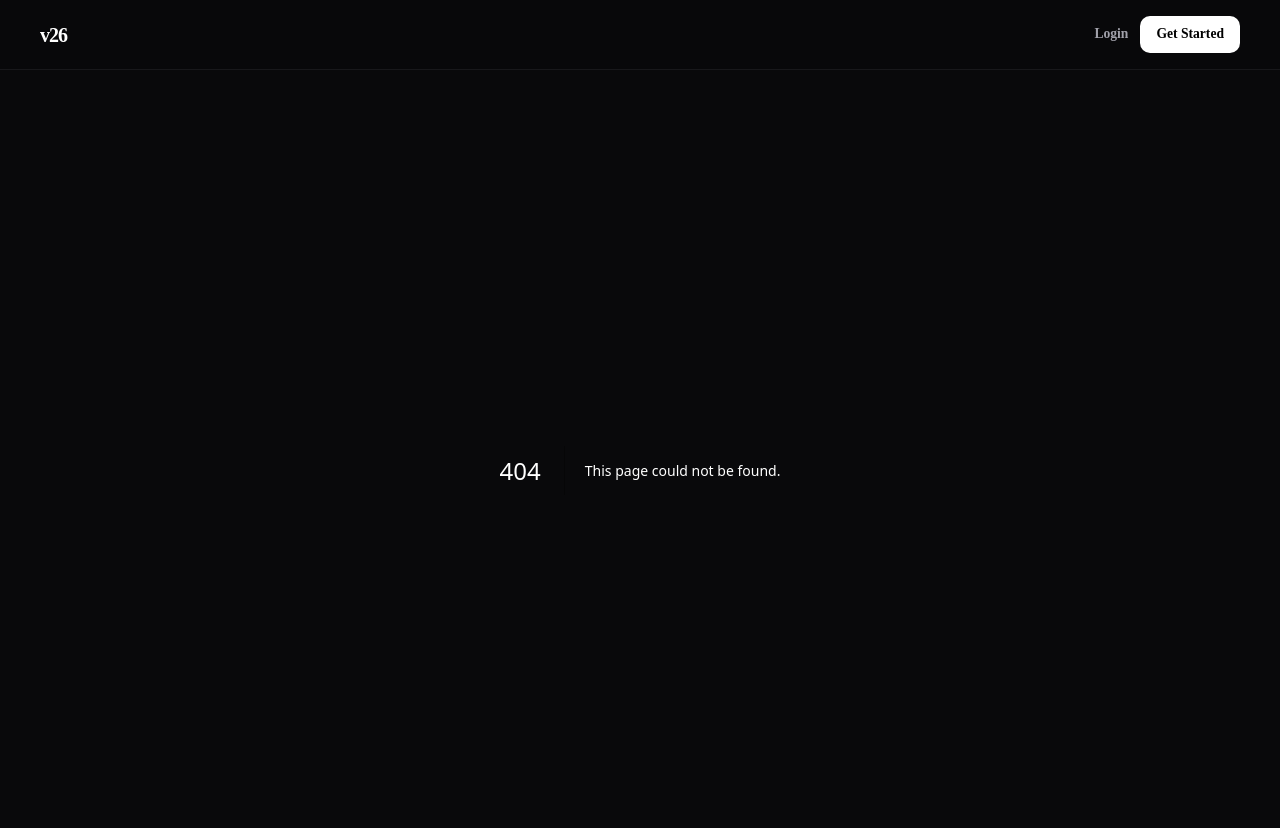
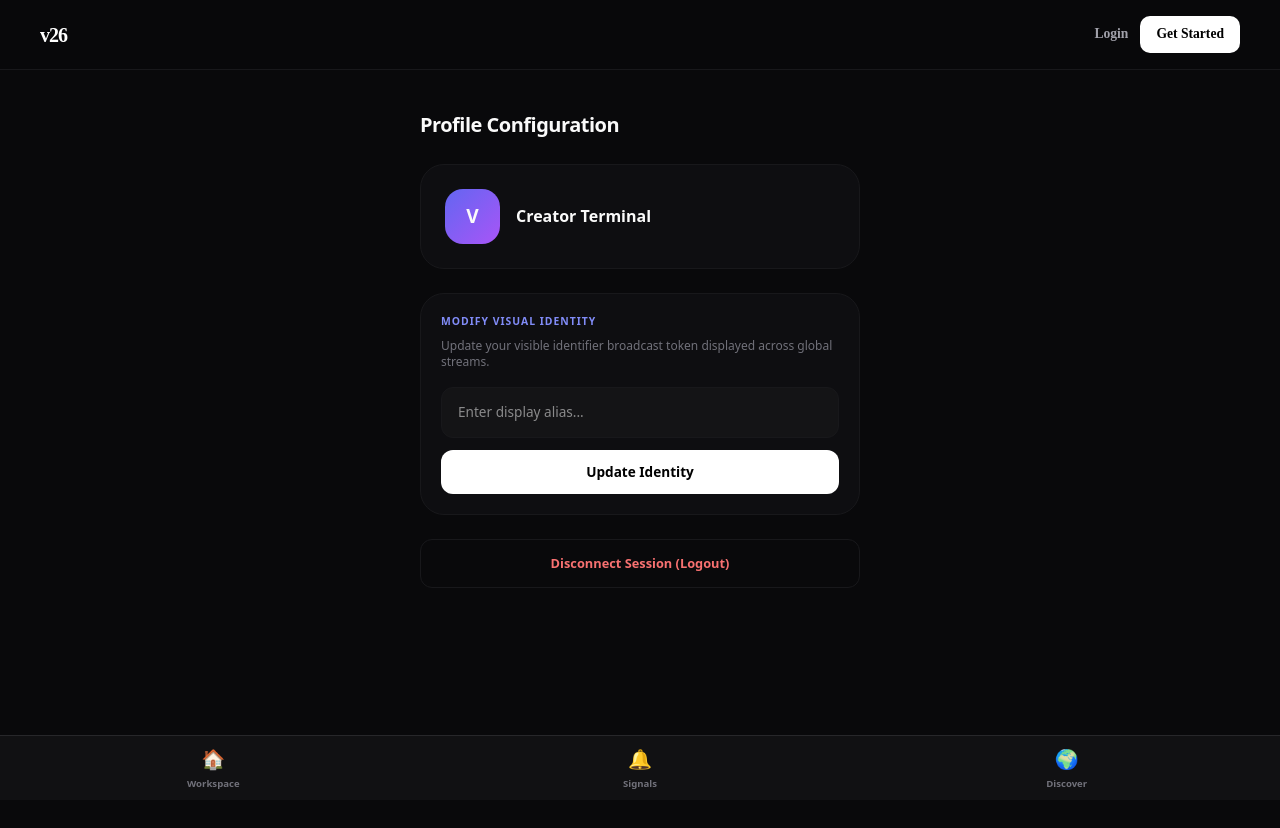
Before and after one commit to lunafromshopifyhelp-source/v26, a Next.js app in the folder client/: page /profile in a window 1280 px wide. Before the commit this address had no page. Shown: the top 828 px of the page. Built offline with nearby package versions, Linux system fonts and the light colour scheme.

Commit message:
fix(workspace): close missing quote syntax string typos on flex attributes and build standalone settings page

```diff
--- /dev/null
+++ b/client/app/profile/page.tsx
@@ -0,0 +1,86 @@
+'use client';
+import React, { useState, useEffect } from 'react';
+import axios from 'axios';
+import { useRouter } from 'next/navigation';
+import BottomNav from '@/components/BottomNav';
+
+interface UserProfile {
+  email?: string;
+  displayName?: string;
+  partnerEmail?: string;
+  visionRank?: number;
+}
+
+export default function StandaloneProfilePage() {
+  const router = useRouter();
+  const [userProfile, setUserProfile] = useState<UserProfile | null>(null);
+  const [newName, setNewName] = useState('');
+  const [updatingProfile, setUpdatingProfile] = useState(false);
+
+  useEffect(() => {
+    const email = localStorage.getItem('v26UserEmail');
+    if (!email) return;
+    axios.get(`https://v26.onrender.com/api/auth/profile/${email}`)
+      .then(res => {
+        setUserProfile(res.data);
+        if (res.data.displayName) setNewName(res.data.displayName);
+      }).catch(err => console.error(err));
+  }, []);
+
+  const handleUpdateIdentity = async () => {
+    const email = localStorage.getItem('v26UserEmail');
+    if (!newName.trim() || !email) return;
+    setUpdatingProfile(true);
+    try {
+      await axios.put(`https://v26.onrender.com/api/auth/update-profile`, { email, displayName: newName });
+      alert("System profile identifiers updated successfully!");
+    } catch (err) {
+      alert("Identity modification failed.");
+    } finally {
+      setUpdatingProfile(false);
+    }
+  };
+
+  const handleLogout = () => {
+    localStorage.clear();
+    router.push('/login');
+  };
+
+  return (
+    <div style={{ background: '#09090b', minHeight: '100vh', color: '#fafafa', padding: '40px 20px', paddingBottom: '95px', fontFamily: 'system-ui, sans-serif' }}>
+      <div style={{ maxWidth: '440px', margin: '0 auto', display: 'flex', flexDirection: 'column', gap: '24px' }}>
+        <h2 style={{ fontSize: '1.25rem', fontWeight: '900', letterSpacing: '-0.5px', margin: 0 }}>Profile Configuration</h2>
+
+        <div style={{ background: '#0e0e11', border: '1px solid #18181b', borderRadius: '24px', padding: '24px', display: 'flex', alignItems: 'center', gap: '16px' }}>
+          <div style={{ width: '55px', height: '55px', borderRadius: '18px', background: 'linear-gradient(135deg, #6366f1, #a855f7)', display: 'flex', alignItems: 'center', justifyContent: 'center', fontSize: '1.2rem', fontWeight: 'bold' }}>
+            {(userProfile?.displayName || userProfile?.email || 'V')[0].toUpperCase()}
+          </div>
+          <div>
+            <h3 style={{ fontSize: '1rem', fontWeight: '800', margin: '0 0 2px 0' }}>{userProfile?.displayName || 'Creator Terminal'}</h3>
+            <p style={{ fontSize: '0.75rem', color: '#71717a', margin: 0 }}>{userProfile?.email}</p>
+          </div>
+        </div>
+
+        <div style={{ padding: '20px', background: '#0e0e11', border: '1px solid #18181b', borderRadius: '24px' }}>
+          <span className="section-mini-tag" style={{ color: '#818cf8' }}>Modify Visual Identity</span>
+          <p style={{ fontSize: '0.75rem', color: '#71717a', margin: '0 0 16px 0', lineHeight: '1.4' }}>Update your visible identifier broadcast token displayed across global streams.</p>
+          <input value={newName} onChange={(e) => setNewName(e.target.value)} placeholder="Enter display alias..." className="premium-text-input" />
+          <button onClick={handleUpdateIdentity} disabled={updatingProfile} className="premium-action-btn" style={{ width: '100%' }}>
+            {updatingProfile ? 'Saving Configuration...' : 'Update Identity'}
+          </button>
+        </div>
+
+        <button onClick={handleLogout} className="logout-trigger-btn">Disconnect Session (Logout)</button>
+      </div>
+
+      <BottomNav />
+
+      <style jsx global>{`
+        .section-mini-tag { font-size: 0.65rem; font-weight: 800; text-transform: uppercase; letter-spacing: 1px; display: block; margin-bottom: 8px; }
+        .premium-text-input { width: 100%; background: #141416; border: 1px solid #18181b; border-radius: 12px; padding: 14px 16px; font-size: 0.85rem; color: #fff; outline: none; box-sizing: border-box; margin-bottom: 12px; }
+        .premium-action-btn { background: #fff; color: #000; font-weight: 700; font-size: 0.85rem; padding: 12px 24px; border: none; border-radius: 12px; cursor: pointer; }
+        .logout-trigger-btn { width: 100%; padding: 14px; background: transparent; border: 1px solid #18181b; color: #f87171; border-radius: 12px; font-weight: 700; font-size: 0.8rem; cursor: pointer; }
+      `}</style>
+    </div>
+  );
+}
```
